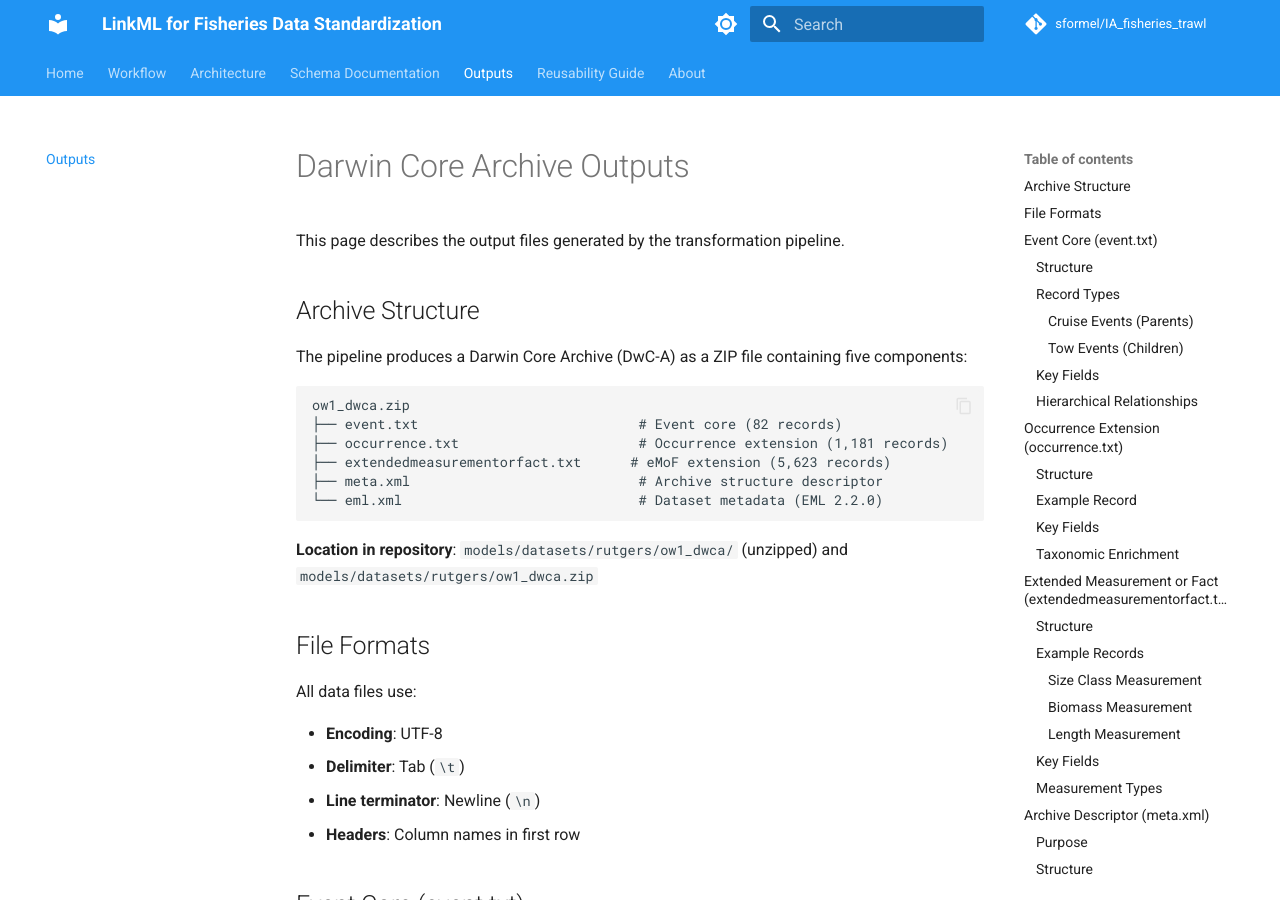
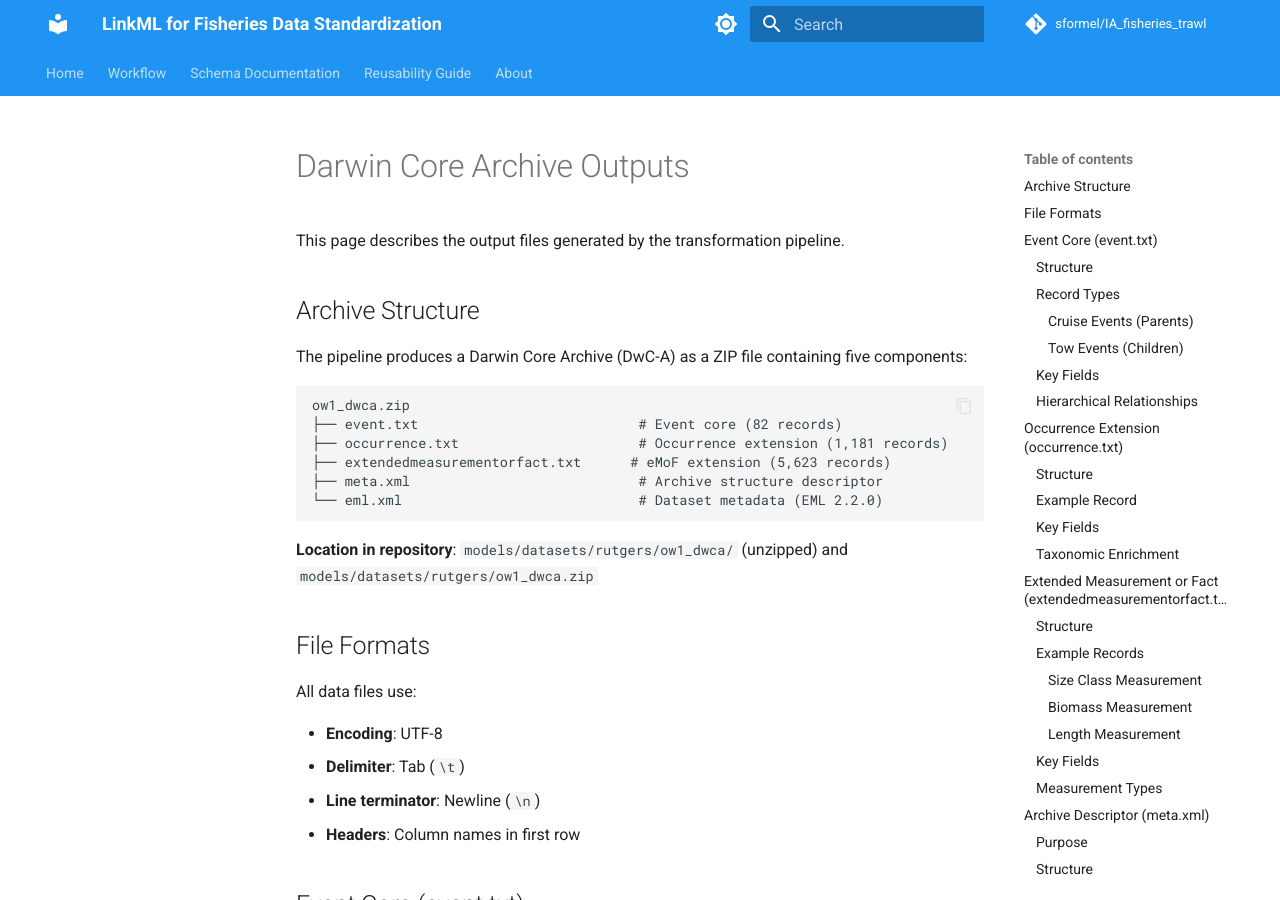
Before and after one commit to sformel/IA_fisheries_trawl, an MkDocs documentation site: the page built from docs/outputs.md, in a window 1280 px wide and 900 px high. Built offline with MkDocs 1.6.1 and Material for MkDocs 9.7.7, drawn with Linux system fonts in a browser that asks for light colours; comment, search, counter and statistics services are not loaded; some of the changed lines change nothing that is shown.

Commit message:
remove pages that are too rough and not ready for sharing

```diff
--- a/mkdocs.yml
+++ b/mkdocs.yml
@@ -70,15 +70,15 @@ markdown_extensions:
 nav:
   - Home: index.md
   - Workflow: workflow.md
-  - Architecture:
-    - Overview: architecture/overview.md
-    - Data Models: architecture/data-models.md
-    - Transformation Engine: architecture/transformation-engine.md
+  #- Architecture:
+  #  - Overview: architecture/overview.md
+  #  - Data Models: architecture/data-models.md
+  #  - Transformation Engine: architecture/transformation-engine.md
   - Schema Documentation:
     - Source Data Schema: schemas/source-data.md
     - Darwin Core Mappings: schemas/dwc-mappings.md
     - EML Mappings: schemas/eml-mappings.md
-  - Outputs: outputs.md
+  #- Outputs: outputs.md
   - Reusability Guide: reusability.md
   - About: about.md
 
```
